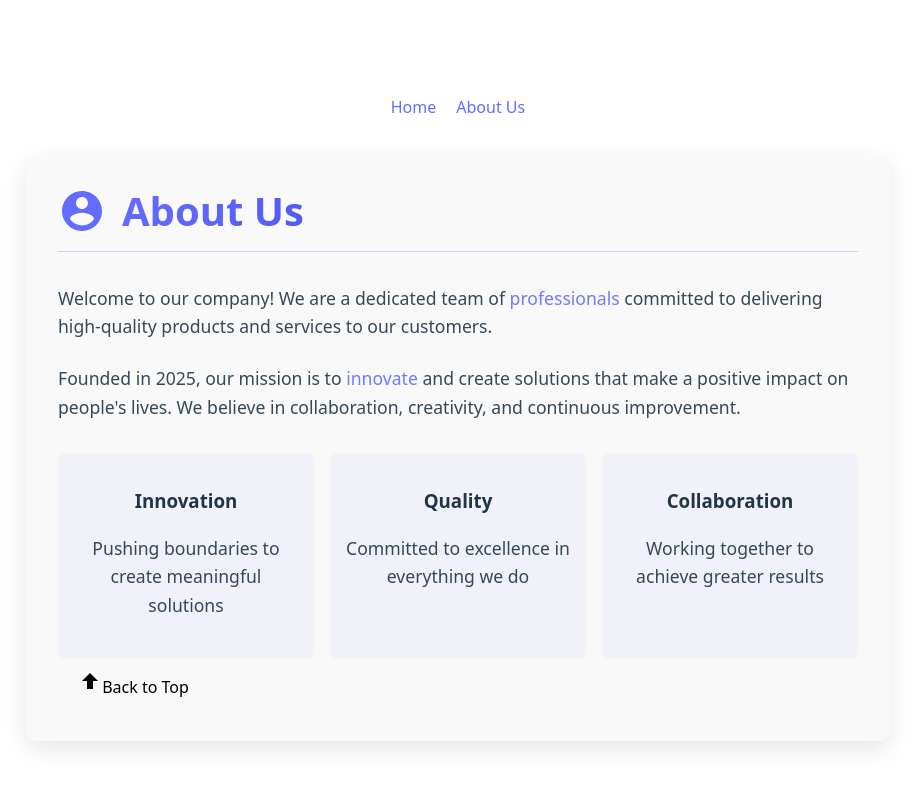
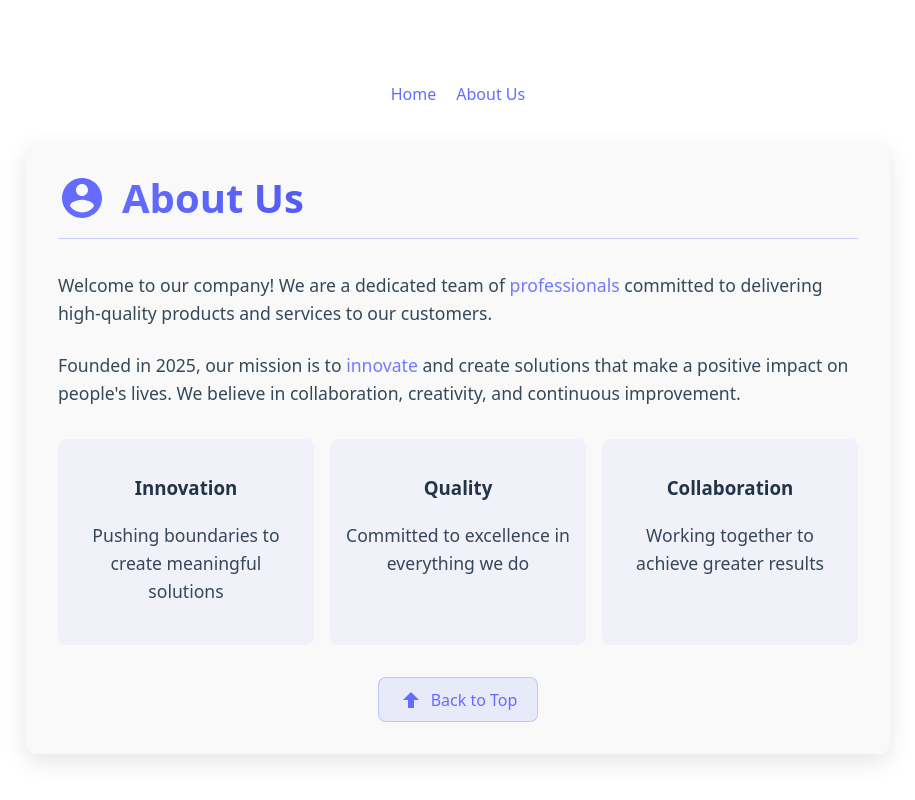
Before and after one commit to wisamalkhatib/mmm, a React (Vite) app: page /about in a window 1280 px wide. Shown: the whole page, without its empty margins (182-1097 px from the left). Built offline with nearby package versions, Linux system fonts and the light colour scheme.

Commit message:
auto-commit

```diff
--- a/src/pages/AboutUs.css
+++ b/src/pages/AboutUs.css
@@ -90,6 +90,36 @@
   background-color: rgba(100, 108, 255, 0.2);
 }
 
+/* Back to Top button styling */
+.back-to-top-button {
+  display: flex;
+  align-items: center;
+  justify-content: center;
+  gap: 0.5rem;
+  margin: 2rem auto 0;
+  padding: 0.6rem 1.2rem;
+  background-color: rgba(100, 108, 255, 0.2);
+  border: 1px solid rgba(100, 108, 255, 0.3);
+  border-radius: 8px;
+  color: #646cff;
+  font-weight: 500;
+  cursor: pointer;
+  transition: all 0.3s ease;
+}
+
+.back-to-top-button:hover {
+  background-color: rgba(100, 108, 255, 0.3);
+  transform: translateY(-2px);
+}
+
+.back-to-top-button svg {
+  transition: transform 0.3s ease;
+}
+
+.back-to-top-button:hover svg {
+  transform: translateY(-3px);
+}
+
 @keyframes fadeIn {
   from {
     opacity: 0;
@@ -134,4 +164,12 @@
   .value-item:hover {
     background-color: rgba(100, 108, 255, 0.1);
   }
+
+  .back-to-top-button {
+    background-color: rgba(100, 108, 255, 0.1);
+  }
+
+  .back-to-top-button:hover {
+    background-color: rgba(100, 108, 255, 0.2);
+  }
 }
```
